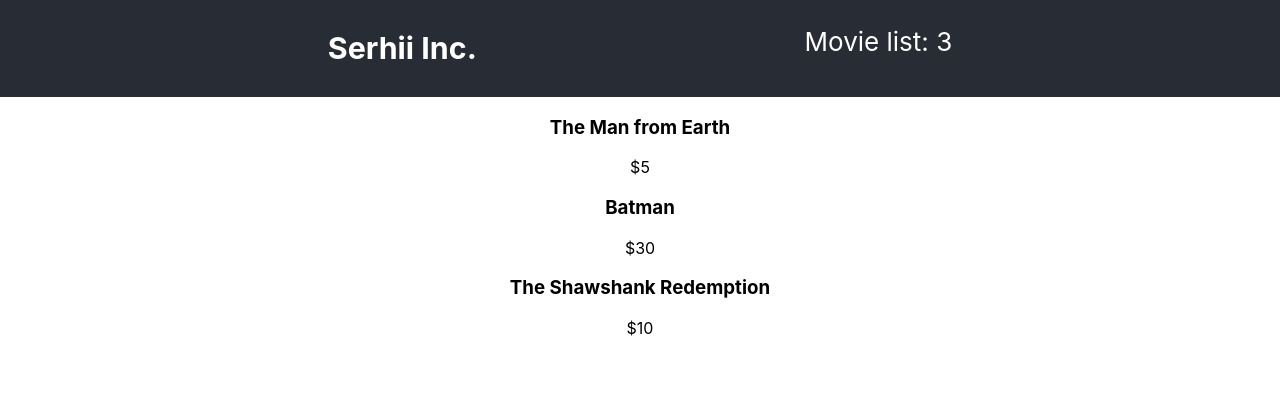
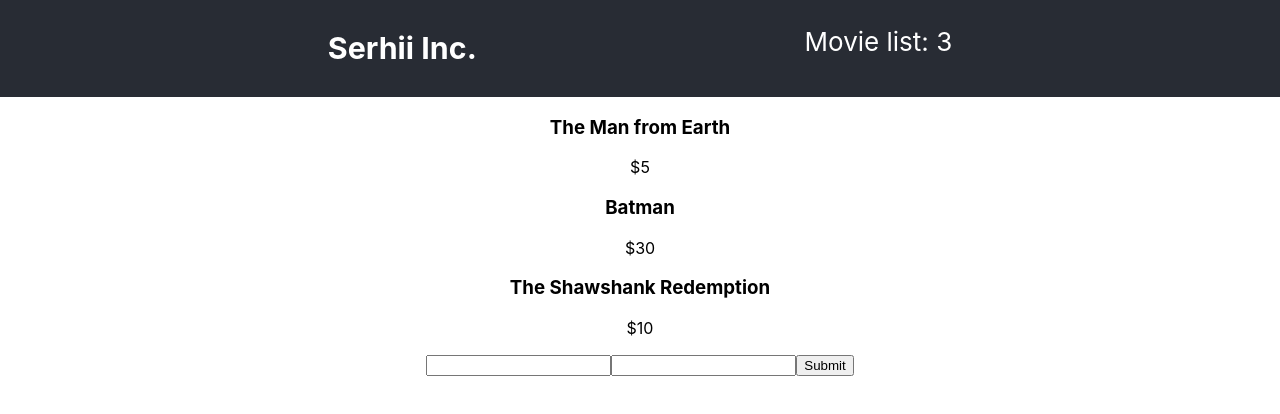
Before and after one commit to SerhiiMart/React-test-1, a React (Create React App) app: page / in a window 1280 px wide. Shown: the top 414 px of the page. Built offline with nearby package versions, Linux system fonts and the light colour scheme.

Commit message:
Finished the project

```diff
--- a/src/App.js
+++ b/src/App.js
@@ -2,6 +2,7 @@ import React from 'react';
 import './App.css';
 import Movielist from './MovieList';
 import Nav from './nav';
+import AddMovie from './addmovies';
 import { MovieProvider } from './movielistcontext';
 
 function App() {
@@ -10,6 +11,7 @@ function App() {
     <div className="App">
       <Nav />
       <Movielist />
+      <AddMovie />
     </div>
     </MovieProvider>
   );
--- /dev/null
+++ b/src/addmovies.js
@@ -0,0 +1,31 @@
+import React, {useState, useContext} from 'react';
+import {Movielistcontext} from './movielistcontext';
+
+const AddMovie = () => {
+  const [name, setName] = useState('');
+  const [price, setPrice] = useState('');
+  const [movies, setMovies] = useContext(Movielistcontext);
+
+  const updateName = (e) => {
+    setName(e.target.value);
+  };
+  const updatePrice = (e) => {
+    setPrice(e.target.value);
+  };
+
+  const addMovie = (e) => {
+    e.preventDefault();
+    setMovies(prevMovies => [...prevMovies, {name: name, price: price}]);
+
+  };
+  return (
+    <form onSubmit={addMovie}>
+      <input type="text" name="name" value={name} onChange={updateName}/>
+      <input type="text" name="price" value={price} onChange={updatePrice}/>
+      <button>Submit</button>
+    </form>
+  );
+
+};
+
+export default AddMovie;
```
Also changed, not shown: 1 other file (tests, documents, lock files or other folders).
